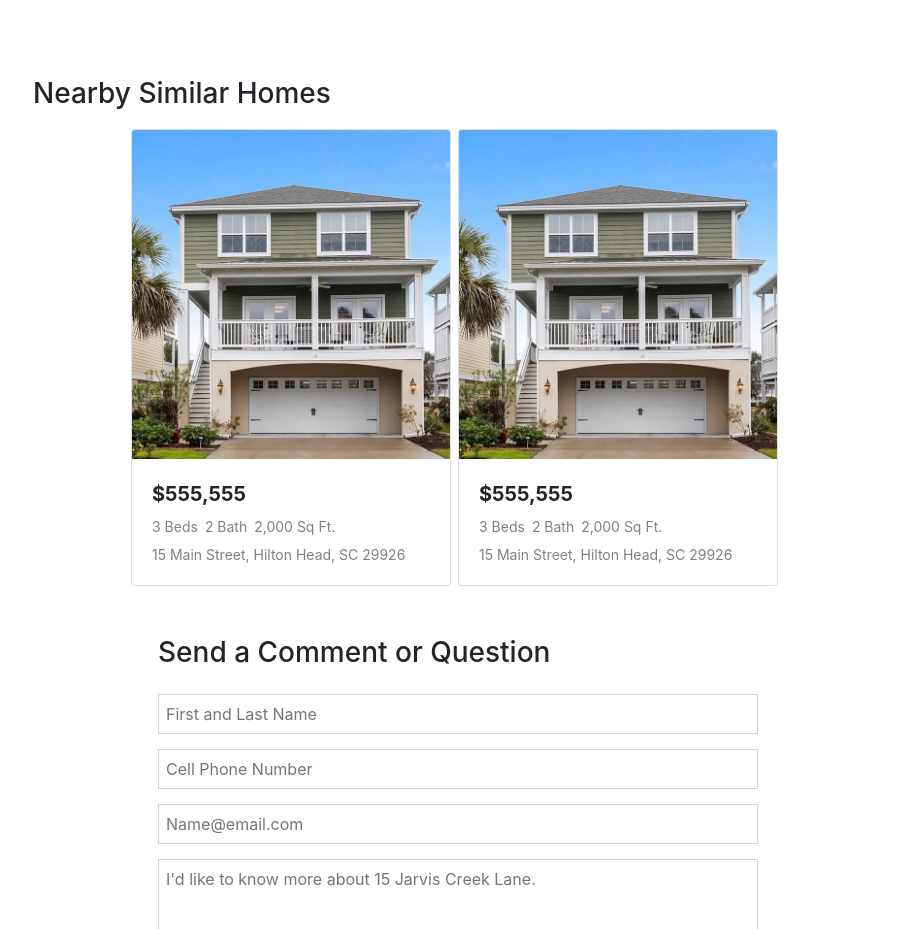
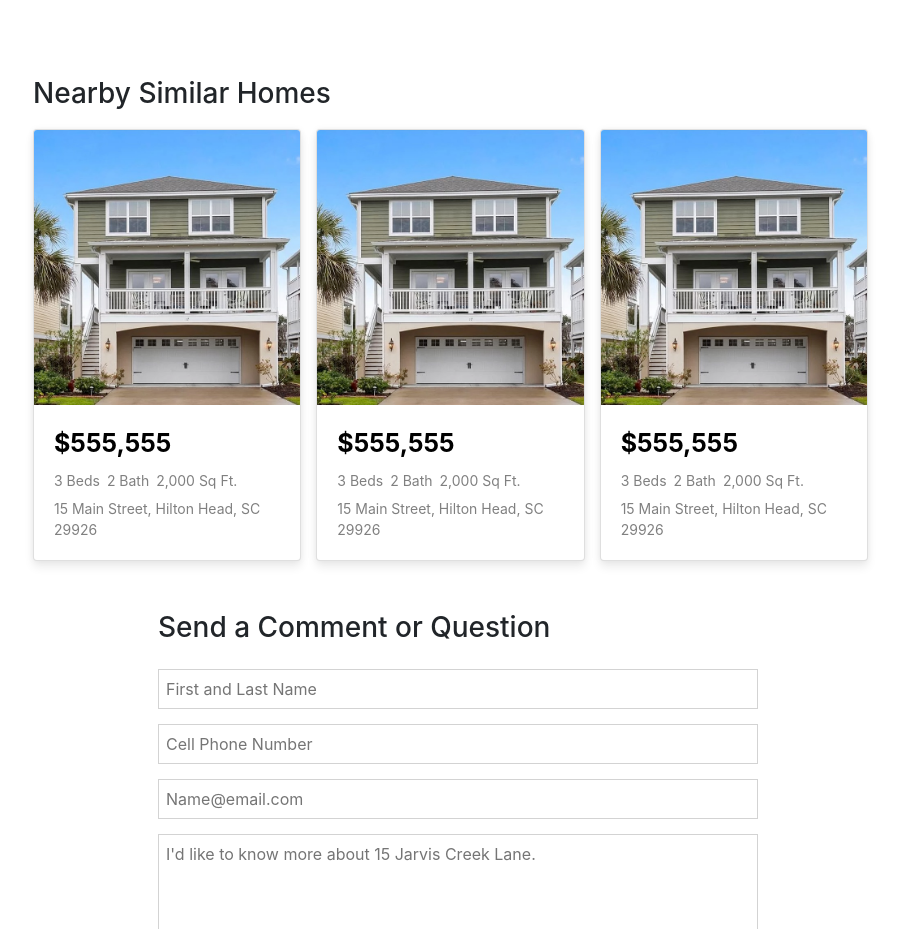
Before and after one commit to Norrismi/jarvis, a React (Create React App) app: page / in a window 1280 px wide. Shown: the part 2580-3509 px from the top of the page, without its empty margins (182-1082 px from the left). Built offline with nearby package versions, Linux system fonts and the light colour scheme; no server answers.

Commit message:
comp cards complete

```diff
--- a/src/Components/carousel/carousel.js
+++ b/src/Components/carousel/IntroPicsCarousel.js
@@ -5,7 +5,7 @@ import one from '../../Assets/carouselPics/one.png'
 import two from '../../Assets/carouselPics/two.jpg'
 import three from '../../Assets/carouselPics/three.jpg'
 
-class JarvisCarousel extends Component {
+class introPicsCarousel extends Component {
     render() {
         return (
             <Carousel>
@@ -27,4 +27,4 @@ class JarvisCarousel extends Component {
 }
 
 
-export default JarvisCarousel
+export default introPicsCarousel
--- a/src/Components/comps/Comps.js
+++ b/src/Components/comps/Comps.js
@@ -9,9 +9,8 @@ const Comps = () => {
             <h4 className="comps_title">Nearby Similar Homes</h4>
 
             <div className="comps_cards-container">
-
-                <div className="card comps_card" >
-                    <img className="card-img-top" src={jarvis17} alt="Card image cap" />
+                <a className="card comps_card" target="_blank" rel="noreferrer" href='https://www.zillow.com/homedetails/17-Jarvis-Creek-Ln-Hilton-Head-Island-SC-29926/2075310809_zpid/'>
+                    <img className="card-img-top" src={jarvis17} alt="Card cap" />
                     <div className="card-body">
                         <div className="comps_price">$555,555</div>
                         <div className="comps_row-container">
@@ -22,10 +21,10 @@ const Comps = () => {
                         </div>
                         <div className="comps_address">15 Main Street, Hilton Head, SC 29926</div>
                     </div>
-                </div>
+                </a>
 
-                <div className="card comps_card" >
-                    <img className="card-img-top" src={jarvis17} alt="Card image cap" />
+                <a className="card comps_card" target="_blank" rel="noreferrer" href='https://www.zillow.com/homedetails/17-Jarvis-Creek-Ln-Hilton-Head-Island-SC-29926/2075310809_zpid/'>
+                    <img className="card-img-top" src={jarvis17} alt="Card cap" />
                     <div className="card-body">
                         <div className="comps_price">$555,555</div>
                         <div className="comps_row-container">
@@ -36,7 +35,26 @@ const Comps = () => {
                         </div>
                         <div className="comps_address">15 Main Street, Hilton Head, SC 29926</div>
                     </div>
-                </div>
+                </a>
+
+
+                <a className="card comps_card" target="_blank" rel="noreferrer" href='https://www.zillow.com/homedetails/17-Jarvis-Creek-Ln-Hilton-Head-Island-SC-29926/2075310809_zpid/'>
+                    <img className="card-img-top" src={jarvis17} alt="Card cap" />
+                    <div className="card-body">
+                        <div className="comps_price">$555,555</div>
+                        <div className="comps_row-container">
+
+                            <div className="comps_beds comps_stat">3 Beds</div>
+                            <div className="comps_bath comps_stat">2 Bath</div>
+                            <div className="comps_sqft comps_stat">2,000 Sq Ft.</div>
+                        </div>
+                        <div className="comps_address">15 Main Street, Hilton Head, SC 29926</div>
+                    </div>
+                </a>
+
+
+
+
             </div>
 
 
--- a/src/Components/comps/comps.css
+++ b/src/Components/comps/comps.css
@@ -17,16 +17,28 @@
 
 .comps_card{
     width: 20rem;
-    margin-right: 7px;
+    margin-right: 15px;
+    margin-bottom: 50px;
+    text-decoration: none !important;
 
 
-    margin-bottom: 50px;
+    border-radius: 4px;
+    background: #fff;
+    box-shadow: 0 6px 10px rgba(0,0,0,.08), 0 0 6px rgba(0,0,0,.05);
+
+
+}
+
+.comps_card:hover{
+    transform: scale(1.01);
+    box-shadow: 0 10px 20px rgba(0,0,0,.12), 0 4px 8px rgba(0,0,0,.06);
 }
 
 
 .comps_price{
     font-size: 1.25em;
     font-weight: bold;
+    color: black;
 }
 
 .comps_row-container{
--- a/src/Components/home/Home.js
+++ b/src/Components/home/Home.js
@@ -1,6 +1,7 @@
 import React from 'react';
-import JarvisCarousel from '../carousel/carousel'
+import IntroPicsCarousel from '../carousel/IntroPicsCarousel'
 import Comps from '../comps/Comps'
+import CompsCarousel from '../carousel/compsCarousel/CompsCarousel'
 import './home.css'
 import FormControl from '../contactForm/FormControl'
 
@@ -8,7 +9,7 @@ const Home = () => {
     return (
         <div className='home_container'>
             <div className='home_carousel'>
-                <JarvisCarousel />
+                <IntroPicsCarousel />
             </div>
 
             <div className='home_intro_container'>
@@ -312,6 +313,7 @@ const Home = () => {
                 </div>
             </div>
             <Comps/>
+            {/* <CompsCarousel/> */}
             <FormControl/>
 
         </div>
```
